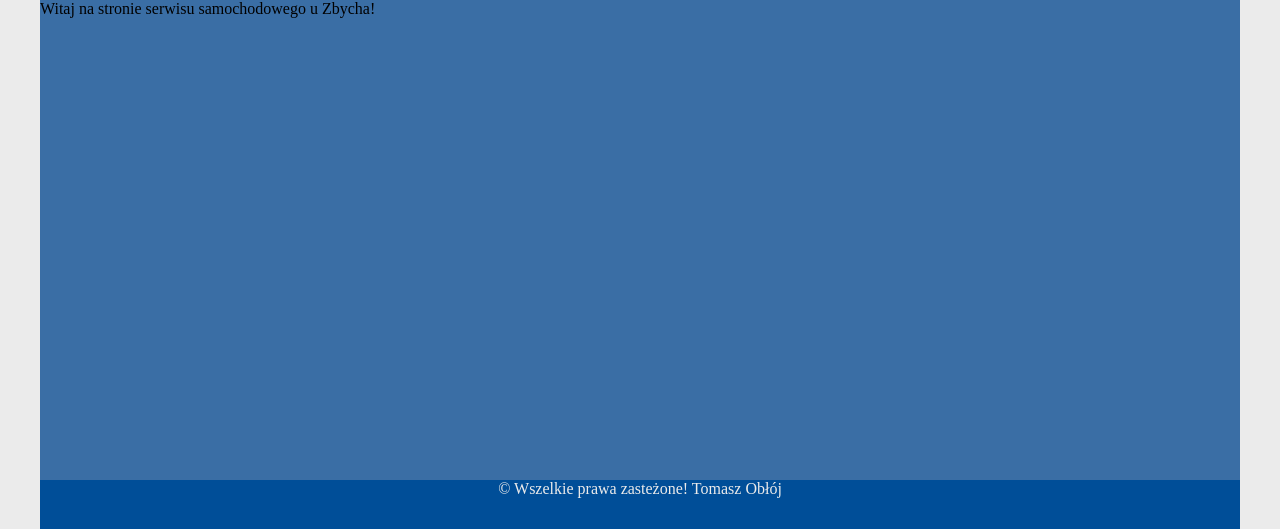
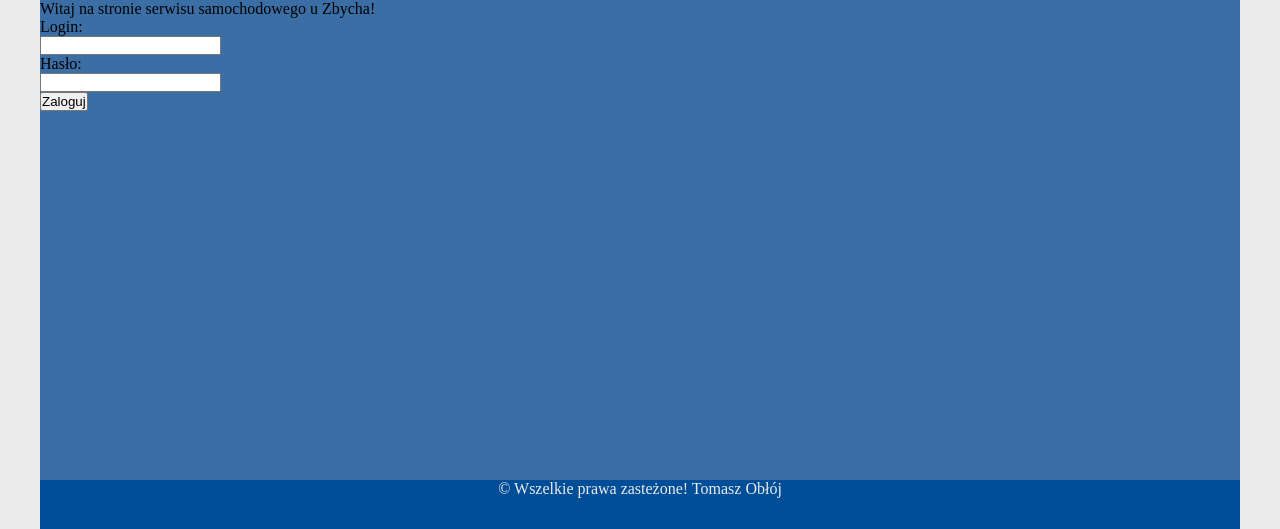
Before and after one commit to tomaszobloj/Serwis-samochodowy, a PHP site: page /index.php?modul=strona_glowna in a window 1280 px wide. Shown: the part 246-775 px from the top of the page. Run offline with PHP 8.4, Linux system fonts and the light colour scheme.

Commit message:
Formularz z logowaniem

```diff
--- /dev/null
+++ b/pliki/logowanie.php
@@ -0,0 +1,7 @@
+<form action="index.php">
+    Login:<br/>
+    <input type="text" name="login"><br/>
+    Hasło:<br/>
+    <input type="password" name="haslo"><br/>
+    <input type="submit" value="Zaloguj">
+</form>
--- a/pliki/strona_glowna.php
+++ b/pliki/strona_glowna.php
@@ -1 +1,4 @@
 <p>Witaj na stronie serwisu samochodowego u Zbycha!</p>
+<?php
+include('logowanie.php');
+?>
```
